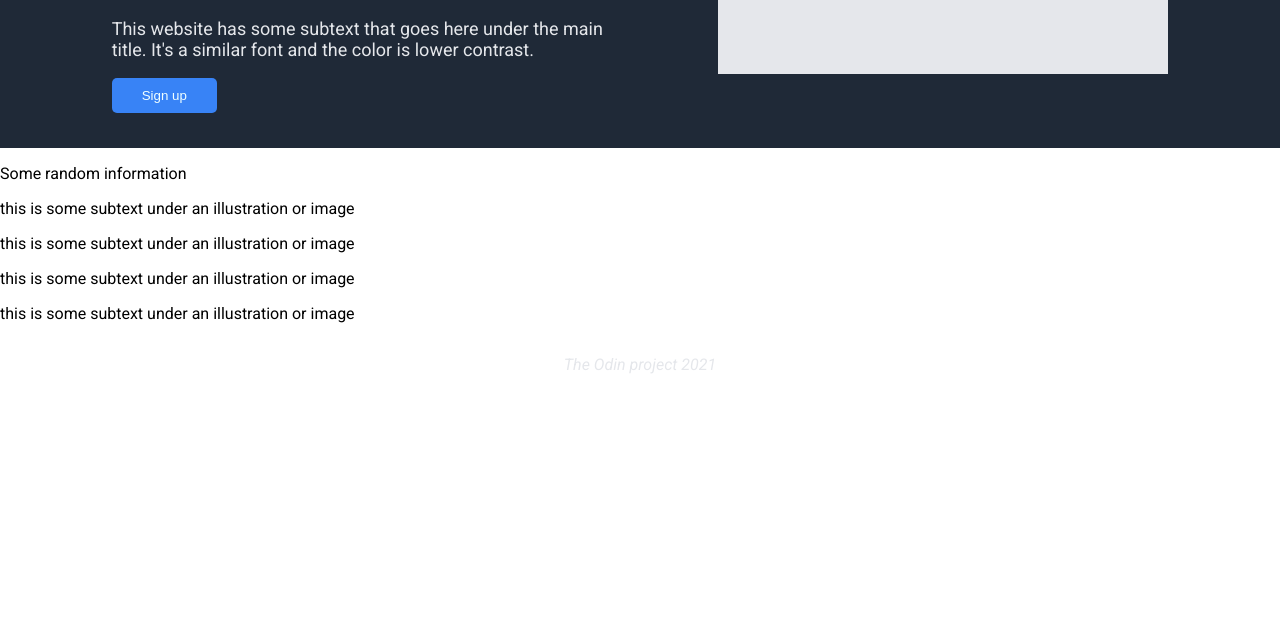
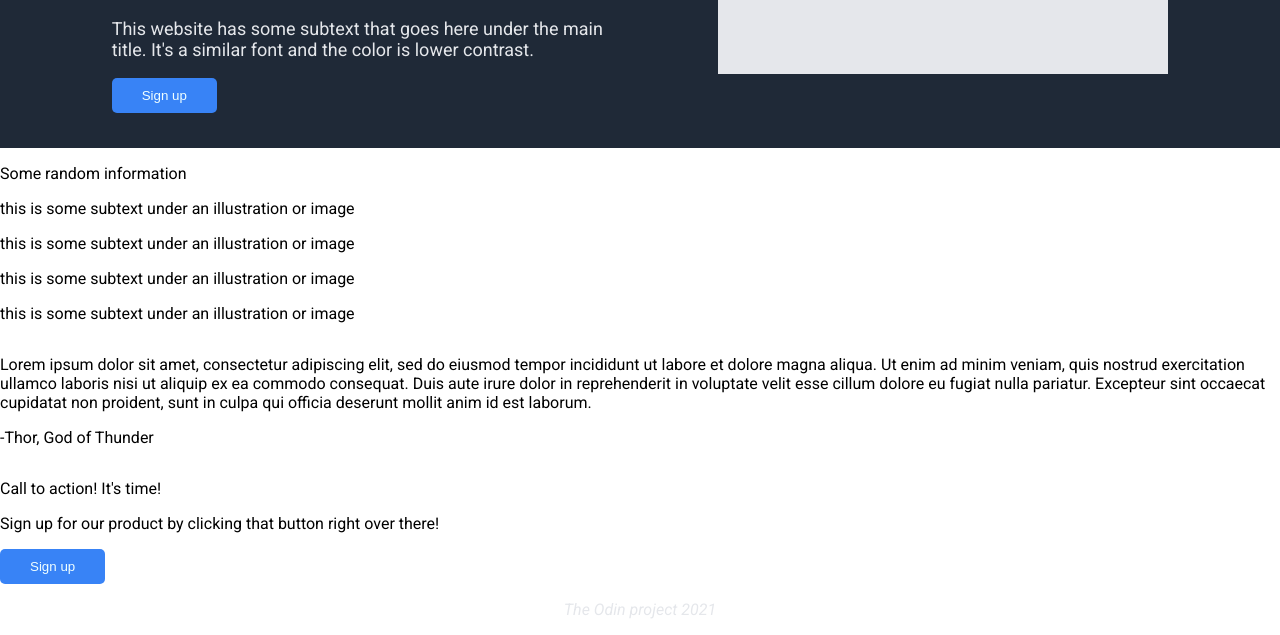
Before and after one commit to shirniqua/odin-flex-project, a plain HTML site: page index.html in a window 1280 px wide. Shown: the part 281-916 px from the top of the page. Before the commit the page ends 800 px from the top, so only its background shows below. Drawn offline with Linux system fonts and the light colour scheme.

Commit message:
add structure for sections 2 and 3

```diff
--- a/index.html
+++ b/index.html
@@ -56,8 +56,19 @@
 
                 </div>
             </section>
-            <section class="section-three"></section>
-            <section class="section-four"></section>
+            <section class="section-three">
+                <p class="section-three-quote">Lorem ipsum dolor sit amet, consectetur adipiscing elit, sed do eiusmod tempor incididunt ut labore et dolore magna aliqua. Ut enim ad minim veniam, quis nostrud exercitation ullamco laboris nisi ut aliquip ex ea commodo consequat. Duis aute irure dolor in reprehenderit in voluptate velit esse cillum dolore eu fugiat nulla pariatur. Excepteur sint occaecat cupidatat non proident, sunt in culpa qui officia deserunt mollit anim id est laborum.</p>
+                <p> -Thor, God of Thunder</p>
+            </section>
+            <section class="section-four">
+                <div class="call-to-action-box">
+                    <div class="s4-left">
+                        <p class="section-four-heading">Call to action! It's time!</p>
+                        <p> Sign up for our product by clicking that button right over there!</p>
+                    </div>
+                    <button>Sign up</button>
+                </div>
+            </section>
         </div>
         <div>
             <footer>
```
